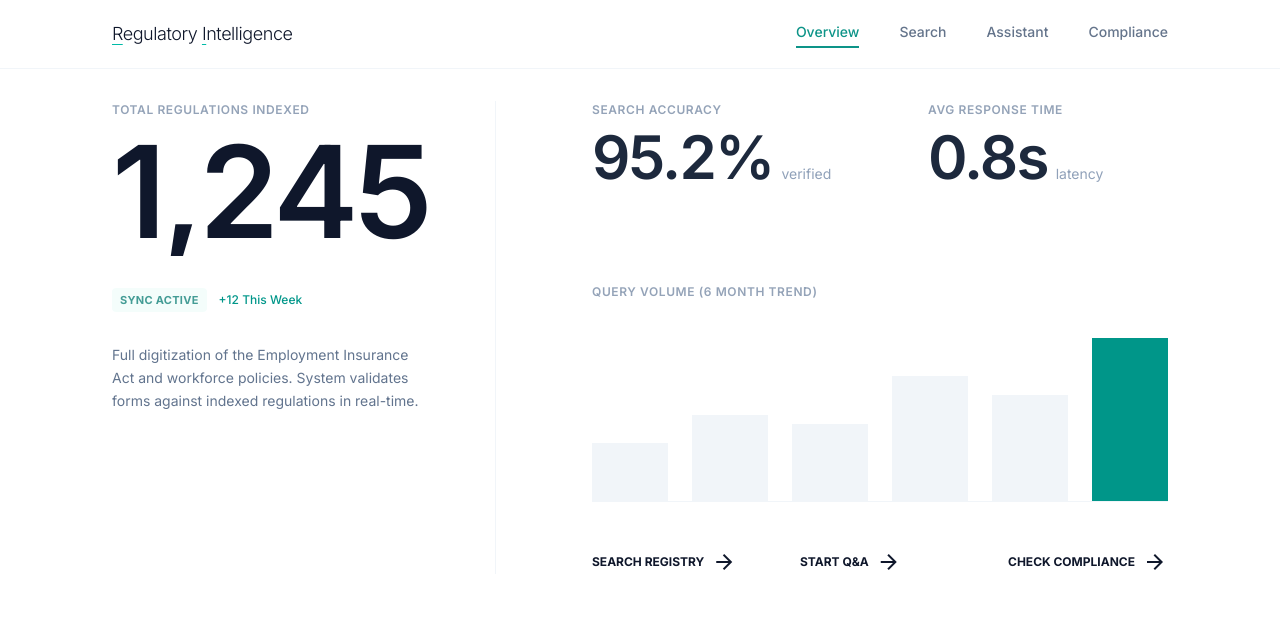
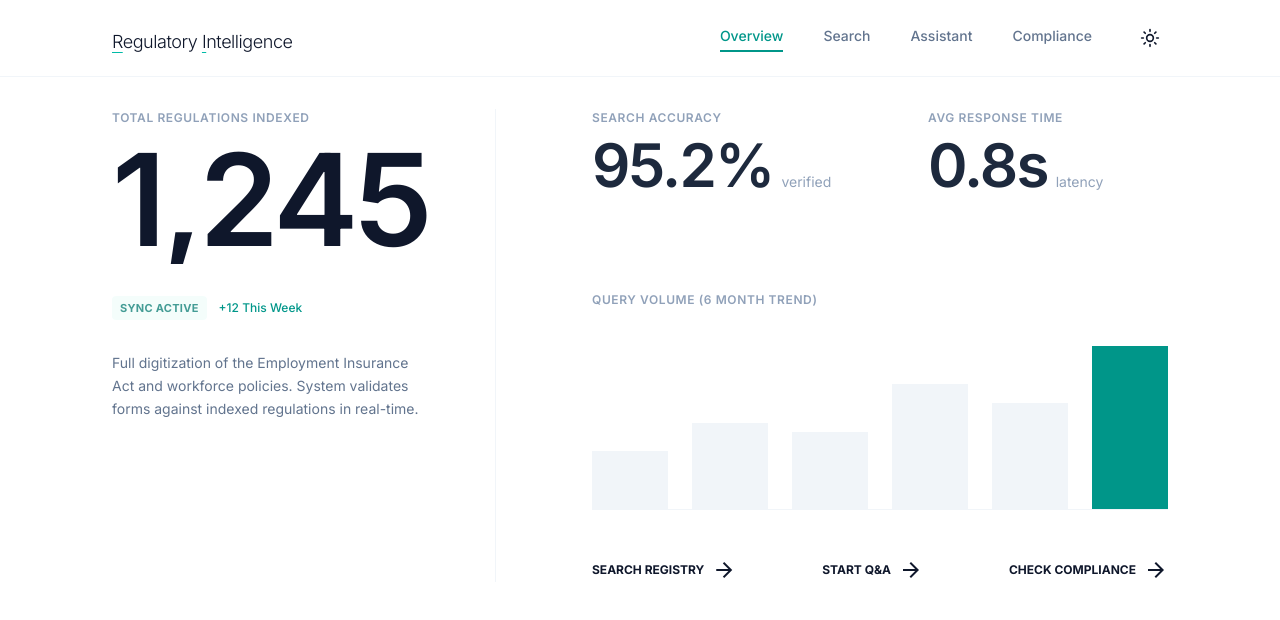
Before and after one commit to samjd-zz/regulatory-intelligence-assistant, a React (Vite) app in the folder frontend/: page / in a window 1280 px wide. Shown: the top 620 px of the page. Built offline with nearby package versions, Linux system fonts and the light colour scheme.

Commit message:
feat: Implement theme toggle functionality and enhance dark mode support

```diff
--- a/frontend/index.html
+++ b/frontend/index.html
@@ -7,6 +7,14 @@
     <title>Regulatory Intelligence</title>
     <link href="https://fonts.googleapis.com/css2?family=Inter:wght@300;400;500;600;700&display=swap" rel="stylesheet">
     <link href="https://fonts.googleapis.com/css2?family=Material+Symbols+Outlined:opsz,wght,FILL,GRAD@20..48,100..700,0..1,-50..200" rel="stylesheet">
+    <script>
+      (function() {
+        const savedTheme = localStorage.getItem('theme');
+        const systemTheme = window.matchMedia('(prefers-color-scheme: dark)').matches ? 'dark' : 'light';
+        const theme = savedTheme || systemTheme;
+        document.documentElement.classList.add(theme);
+      })();
+    </script>
   </head>
   <body>
     <div id="root"></div>
--- a/frontend/src/App.tsx
+++ b/frontend/src/App.tsx
@@ -5,6 +5,7 @@ import {
 	Navigate,
 } from "react-router-dom";
 import { QueryClient, QueryClientProvider } from "@tanstack/react-query";
+import { ThemeProvider } from "@/context/ThemeContext";
 import { MainLayout } from "@/components/layout/MainLayout";
 import { Dashboard } from "@/pages/Dashboard";
 import { Search } from "@/pages/Search";
@@ -25,6 +26,7 @@ const queryClient = new QueryClient({
 function App() {
 	return (
 		<QueryClientProvider client={queryClient}>
+			<ThemeProvider>
 				<Router>
 					<MainLayout>
 						<Routes>
@@ -36,6 +38,7 @@ function App() {
 						</Routes>
 					</MainLayout>
 				</Router>
+			</ThemeProvider>
 		</QueryClientProvider>
 	);
 }
--- a/frontend/src/components/layout/Header.tsx
+++ b/frontend/src/components/layout/Header.tsx
@@ -1,7 +1,10 @@
 import { Link, useLocation } from "react-router-dom";
+import { Sun, Moon } from "lucide-react";
+import { useTheme } from "@/context/ThemeContext";
 
 export function Header() {
 	const location = useLocation();
+	const { theme, toggleTheme } = useTheme();
 
 	const navItems = [
 		{ path: "/", label: "Overview" },
@@ -15,11 +18,11 @@ export function Header() {
 	};
 
 	return (
-		<header className="border-b border-slate-100 z-20 bg-white/95 backdrop-blur-sm sticky top-0">
+		<header className="border-b border-slate-100 dark:border-zinc-800 z-20 bg-white/95 dark:bg-zinc-950/95 backdrop-blur-sm sticky top-0 transition-colors duration-300">
 			<div className="max-w-6xl mx-auto px-6 md:px-12 py-5 flex justify-between items-end">
 				<div>
 					<Link to="/">
-						<h1 className="text-lg font-light text-slate-900 tracking-tight hover:text-teal-600 transition-colors cursor-pointer animate-slide-up delay-100">
+						<h1 className="text-lg font-light text-slate-900 dark:text-zinc-50 tracking-tight hover:text-teal-600 dark:hover:text-teal-400 transition-colors cursor-pointer animate-slide-up delay-100">
 							<span className="underline decoration-teal-500 underline-offset-4">
 								R
 							</span>
@@ -32,7 +35,7 @@ export function Header() {
 					</Link>
 				</div>
 				{/* Tab Navigation */}
-				<nav className="flex gap-10 animate-slide-up delay-200">
+				<nav className="flex gap-10 items-center animate-slide-up delay-200">
 					{navItems.map((item) => (
 						<Link
 							key={item.path}
@@ -42,6 +45,21 @@ export function Header() {
 							{item.label}
 						</Link>
 					))}
+					<button
+						type="button"
+						onClick={toggleTheme}
+						className="p-2 rounded-full hover:bg-slate-100 dark:hover:bg-zinc-800 transition-colors cursor-pointer focus:outline-none"
+						aria-label="Toggle theme"
+					>
+						<div className="relative w-5 h-5">
+							<Sun
+								className={`w-5 h-5 text-slate-900 dark:text-zinc-100 absolute top-0 left-0 transition-all duration-500 ${theme === "dark" ? "opacity-0 rotate-90 scale-0" : "opacity-100 rotate-0 scale-100"}`}
+							/>
+							<Moon
+								className={`w-5 h-5 text-slate-900 dark:text-zinc-100 absolute top-0 left-0 transition-all duration-500 ${theme === "light" ? "opacity-0 -rotate-90 scale-0" : "opacity-100 rotate-0 scale-100"}`}
+							/>
+						</div>
+					</button>
 				</nav>
 			</div>
 		</header>
--- a/frontend/src/components/layout/MainLayout.tsx
+++ b/frontend/src/components/layout/MainLayout.tsx
@@ -6,7 +6,7 @@ interface MainLayoutProps {
 
 export function MainLayout({ children }: MainLayoutProps) {
 	return (
-		<div className="min-h-screen flex flex-col bg-white animate-fade-in">
+		<div className="min-h-screen flex flex-col bg-white dark:bg-zinc-950 animate-fade-in transition-colors duration-300">
 			<Header />
 			<main className="flex-1 w-full">
 				<div className="max-w-6xl mx-auto px-6 md:px-12 py-8">{children}</div>
--- /dev/null
+++ b/frontend/src/context/ThemeContext.tsx
@@ -0,0 +1,50 @@
+import { createContext, useContext, useEffect, useState } from "react";
+
+type Theme = "dark" | "light";
+
+interface ThemeContextType {
+	theme: Theme;
+	toggleTheme: () => void;
+}
+
+const ThemeContext = createContext<ThemeContextType | undefined>(undefined);
+
+export function ThemeProvider({ children }: { children: React.ReactNode }) {
+	const [theme, setTheme] = useState<Theme>(() => {
+		// Check local storage first
+		const savedTheme = localStorage.getItem("theme");
+		if (savedTheme === "dark" || savedTheme === "light") {
+			return savedTheme;
+		}
+		// Fallback to system preference
+		if (window.matchMedia("(prefers-color-scheme: dark)").matches) {
+			return "dark";
+		}
+		return "light";
+	});
+
+	useEffect(() => {
+		const root = window.document.documentElement;
+		root.classList.remove("light", "dark");
+		root.classList.add(theme);
+		localStorage.setItem("theme", theme);
+	}, [theme]);
+
+	const toggleTheme = () => {
+		setTheme((prev) => (prev === "light" ? "dark" : "light"));
+	};
+
+	return (
+		<ThemeContext.Provider value={{ theme, toggleTheme }}>
+			{children}
+		</ThemeContext.Provider>
+	);
+}
+
+export function useTheme() {
+	const context = useContext(ThemeContext);
+	if (context === undefined) {
+		throw new Error("useTheme must be used within a ThemeProvider");
+	}
+	return context;
+}
--- a/frontend/src/index.css
+++ b/frontend/src/index.css
@@ -1,10 +1,10 @@
 @import "tailwindcss";
+@variant dark (&:where(.dark, .dark *));
 
 body {
   font-family: "Inter", system-ui, sans-serif;
   -webkit-font-smoothing: antialiased;
-  background-color: #f8fafc; /* Slate-50 */
-  color: #0f172a; /* Slate-900 */
+  @apply bg-slate-50 text-slate-900 dark:bg-zinc-950 dark:text-zinc-50 transition-colors duration-300;
 }
 
 /* --- Animations & Transitions --- */
@@ -100,11 +100,11 @@ select,
   background: transparent;
 }
 ::-webkit-scrollbar-thumb {
-  background: #cbd5e1;
+  @apply bg-slate-300 dark:bg-zinc-700;
   border-radius: 3px;
 }
 ::-webkit-scrollbar-thumb:hover {
-  background: #94a3b8;
+  @apply bg-slate-400 dark:bg-zinc-600;
 }
 
 /* --- Components --- */
@@ -114,7 +114,7 @@ select,
   font-weight: 500;
   padding-bottom: 0.25rem;
   border-bottom: 2px solid transparent;
-  color: #64748b;
+  @apply text-slate-500 dark:text-zinc-400 transition-colors duration-300;
   position: relative;
 }
 
@@ -125,19 +125,18 @@ select,
   left: 0;
   width: 0%;
   height: 2px;
-  background-color: #0d9488;
+  @apply bg-teal-600 dark:bg-teal-500;
   transition: width 0.3s ease;
 }
 
 .nav-btn:hover {
-  color: #334155;
+  @apply text-slate-700 dark:text-zinc-200;
 }
 .nav-btn:hover::after {
   width: 30%;
 }
 .nav-btn.active {
-  color: #0d9488;
-  border-bottom-color: #0d9488;
+  @apply text-teal-600 dark:text-teal-400 border-b-teal-600 dark:border-b-teal-400;
 }
 .nav-btn.active::after {
   width: 100%;
@@ -147,24 +146,23 @@ select,
   width: 100%;
   background: transparent;
   border: none;
-  border-bottom: 1px solid #e2e8f0;
+  border-bottom: 1px solid;
+  @apply border-slate-200 dark:border-zinc-800 text-slate-900 dark:text-zinc-100 placeholder-slate-400 dark:placeholder-zinc-500;
   padding: 0.75rem 0;
   font-size: 0.95rem;
-  color: #0f172a;
   outline: none;
   border-radius: 0;
 }
 
 .input-minimal:focus {
-  border-bottom-color: #0d9488;
+  @apply border-b-teal-600 dark:border-b-teal-500;
   padding-left: 0.5rem;
 }
 .input-minimal::placeholder {
-  color: #94a3b8;
   transition: color 0.3s;
 }
 .input-minimal:focus::placeholder {
-  color: #cbd5e1;
+  @apply text-slate-300 dark:text-zinc-600;
 }
 
 .checkbox-wrapper {
@@ -209,7 +207,7 @@ select,
   font-weight: 600;
   text-transform: uppercase;
   letter-spacing: 0.05em;
-  color: #94a3b8;
+  @apply text-slate-400 dark:text-zinc-500;
   margin-bottom: 0.5rem;
 }
 
--- a/frontend/src/pages/Dashboard.tsx
+++ b/frontend/src/pages/Dashboard.tsx
@@ -7,25 +7,25 @@ export function Dashboard() {
 		<div className="flex flex-col h-full animate-fade-in">
 			<div className="grid grid-cols-12 gap-12 md:gap-24 h-full">
 				{/* Dominant Metric */}
-				<div className="col-span-12 lg:col-span-5 flex flex-col lg:pr-16 lg:border-r border-slate-100">
+				<div className="col-span-12 lg:col-span-5 flex flex-col lg:pr-16 lg:border-r border-slate-100 dark:border-zinc-800">
 					<div className="mb-auto">
 						<p className="label-kpi animate-slide-up text-lg mb-4">
 							Total Regulations Indexed
 						</p>
 						<div className="flex items-baseline gap-4 mb-8 overflow-hidden">
-							<span className="text-7xl md:text-9xl value-kpi text-slate-900 transition-all hover:text-teal-600 duration-150 origin-left cursor-default animate-slide-up delay-100">
+							<span className="text-7xl md:text-9xl value-kpi text-slate-900 dark:text-zinc-50 transition-all hover:text-teal-600 dark:hover:text-teal-400 duration-150 origin-left cursor-default animate-slide-up delay-100">
 								1,245
 							</span>
 						</div>
 						<div className="flex items-center gap-3 mb-8 animate-slide-up delay-200">
-							<span className="bg-teal-50 text-teal-700 text-[11px] font-bold px-2 py-1 uppercase tracking-wide rounded-sm animate-pulse">
+							<span className="bg-teal-50 dark:bg-teal-900/30 text-teal-700 dark:text-teal-300 text-[11px] font-bold px-2 py-1 uppercase tracking-wide rounded-sm animate-pulse">
 								Sync Active
 							</span>
-							<span className="text-xs text-teal-600 font-medium">
+							<span className="text-xs text-teal-600 dark:text-teal-400 font-medium">
 								+12 This Week
 							</span>
 						</div>
-						<p className="text-sm text-slate-500 leading-relaxed max-w-sm animate-slide-up delay-300">
+						<p className="text-sm text-slate-500 dark:text-zinc-400 leading-relaxed max-w-sm animate-slide-up delay-300">
 							Full digitization of the Employment Insurance Act and workforce
 							policies. System validates forms against indexed regulations in
 							real-time.
@@ -40,19 +40,23 @@ export function Dashboard() {
 						<div className="animate-slide-up delay-200">
 							<p className="label-kpi mb-2">Search Accuracy</p>
 							<div className="flex items-baseline gap-2 group">
-								<span className="text-5xl md:text-6xl value-kpi text-slate-800 group-hover:text-teal-600 transition-colors">
+								<span className="text-5xl md:text-6xl value-kpi text-slate-800 dark:text-zinc-200 group-hover:text-teal-600 dark:group-hover:text-teal-400 transition-colors">
 									95.2%
 								</span>
-								<span className="text-sm text-slate-400">verified</span>
+								<span className="text-sm text-slate-400 dark:text-zinc-500">
+									verified
+								</span>
 							</div>
 						</div>
 						<div className="animate-slide-up delay-300">
 							<p className="label-kpi mb-2">Avg Response Time</p>
 							<div className="flex items-baseline gap-2 group">
-								<span className="text-5xl md:text-6xl value-kpi text-slate-800 group-hover:text-teal-600 transition-colors">
+								<span className="text-5xl md:text-6xl value-kpi text-slate-800 dark:text-zinc-200 group-hover:text-teal-600 dark:group-hover:text-teal-400 transition-colors">
 									0.8s
 								</span>
-								<span className="text-sm text-slate-400">latency</span>
+								<span className="text-sm text-slate-400 dark:text-zinc-500">
+									latency
+								</span>
 							</div>
 						</div>
 					</div>
@@ -62,23 +66,23 @@ export function Dashboard() {
 						<p className="label-kpi mb-8">Query Volume (6 Month Trend)</p>
 						<div className="w-full h-48 flex items-end justify-between gap-6 max-w-2xl">
 							<div
-								className="w-full bg-slate-100 h-[30%] chart-bar"
+								className="w-full bg-slate-100 dark:bg-zinc-800 h-[30%] chart-bar"
 								style={{ animationDelay: "400ms" }}
 							></div>
 							<div
-								className="w-full bg-slate-100 h-[45%] chart-bar"
+								className="w-full bg-slate-100 dark:bg-zinc-800 h-[45%] chart-bar"
 								style={{ animationDelay: "500ms" }}
 							></div>
 							<div
-								className="w-full bg-slate-100 h-[40%] chart-bar"
+								className="w-full bg-slate-100 dark:bg-zinc-800 h-[40%] chart-bar"
 								style={{ animationDelay: "600ms" }}
 							></div>
 							<div
-								className="w-full bg-slate-100 h-[65%] chart-bar"
+								className="w-full bg-slate-100 dark:bg-zinc-800 h-[65%] chart-bar"
 								style={{ animationDelay: "700ms" }}
 							></div>
 							<div
-								className="w-full bg-slate-100 h-[55%] chart-bar"
+								className="w-full bg-slate-100 dark:bg-zinc-800 h-[55%] chart-bar"
 								style={{ animationDelay: "800ms" }}
 							></div>
 							<div
@@ -93,13 +97,13 @@ export function Dashboard() {
 					</div>
 
 					{/* Bottom Row: Nav Links */}
-					<div className="grid grid-cols-1 md:grid-cols-3 gap-12 mt-auto pt-12 border-t border-slate-100 animate-slide-up delay-500">
+					<div className="flex flex-col md:flex-row justify-between gap-12 mt-auto pt-12 border-t border-slate-100 dark:border-zinc-800 animate-slide-up delay-500">
 						<button
 							type="button"
 							className="text-left group cursor-pointer"
 							onClick={() => navigate("/search")}
 						>
-							<span className="text-xs font-bold text-slate-900 group-hover:text-teal-600 flex items-center gap-2 transition-all group-hover:translate-x-1">
+							<span className="text-xs font-bold text-slate-900 dark:text-zinc-100 group-hover:text-teal-600 dark:group-hover:text-teal-400 flex items-center gap-2 transition-all group-hover:translate-x-1">
 								SEARCH REGISTRY
 								<span className="material-symbols-outlined text-[16px]">
 									arrow_forward
@@ -111,7 +115,7 @@ export function Dashboard() {
 							className="text-left group cursor-pointer"
 							onClick={() => navigate("/chat")}
 						>
-							<span className="text-xs font-bold text-slate-900 group-hover:text-teal-600 flex items-center gap-2 transition-all group-hover:translate-x-1">
+							<span className="text-xs font-bold text-slate-900 dark:text-zinc-100 group-hover:text-teal-600 dark:group-hover:text-teal-400 flex items-center gap-2 transition-all group-hover:translate-x-1">
 								START Q&A
 								<span className="material-symbols-outlined text-[16px]">
 									arrow_forward
@@ -123,7 +127,7 @@ export function Dashboard() {
 							className="text-left group cursor-pointer"
 							onClick={() => navigate("/compliance")}
 						>
-							<span className="text-xs font-bold text-slate-900 group-hover:text-teal-600 flex items-center gap-2 transition-all group-hover:translate-x-1">
+							<span className="text-xs font-bold text-slate-900 dark:text-zinc-100 group-hover:text-teal-600 dark:group-hover:text-teal-400 flex items-center gap-2 transition-all group-hover:translate-x-1">
 								CHECK COMPLIANCE
 								<span className="material-symbols-outlined text-[16px]">
 									arrow_forward
```
Lines whose indentation alone changed are shown as unchanged.
